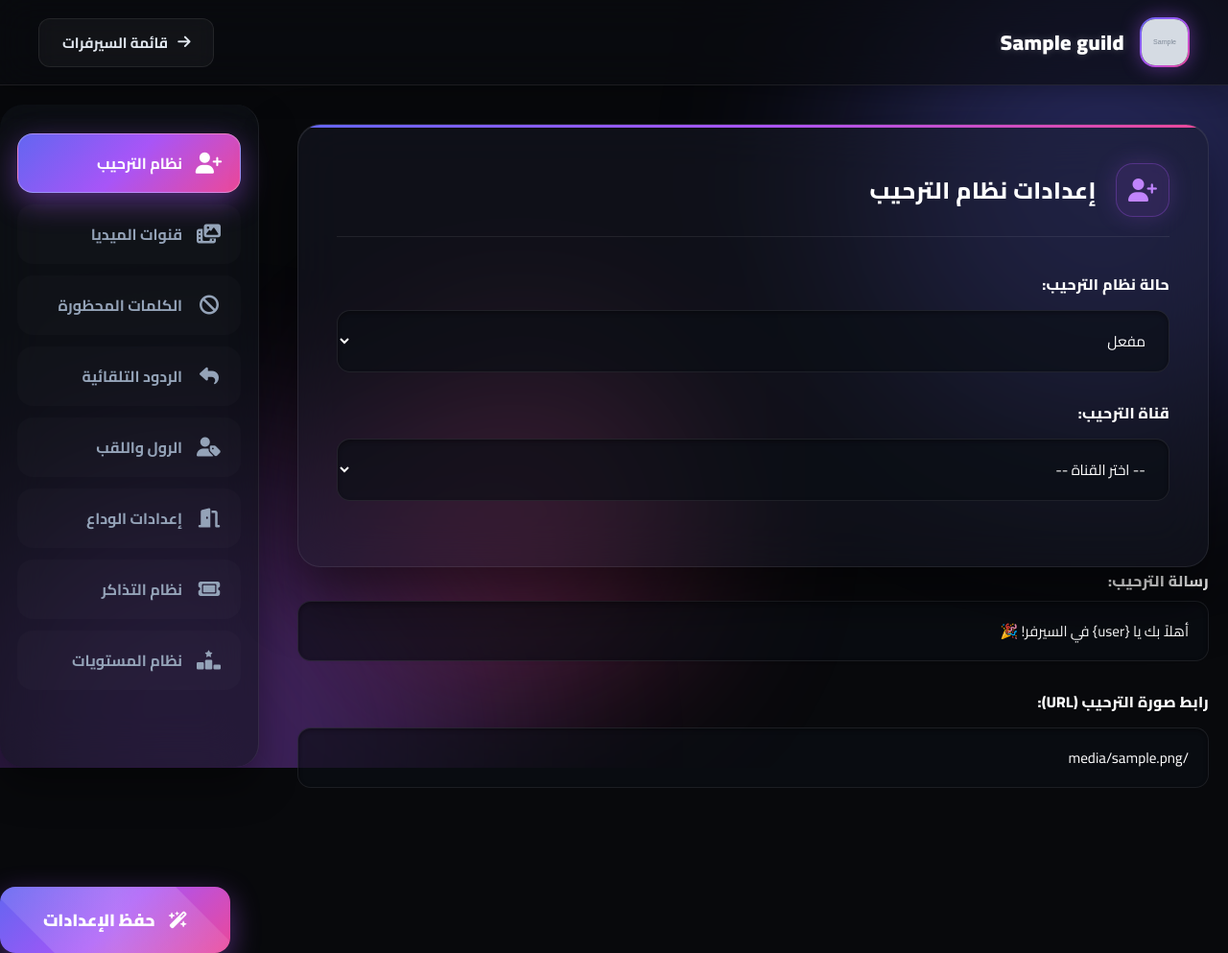
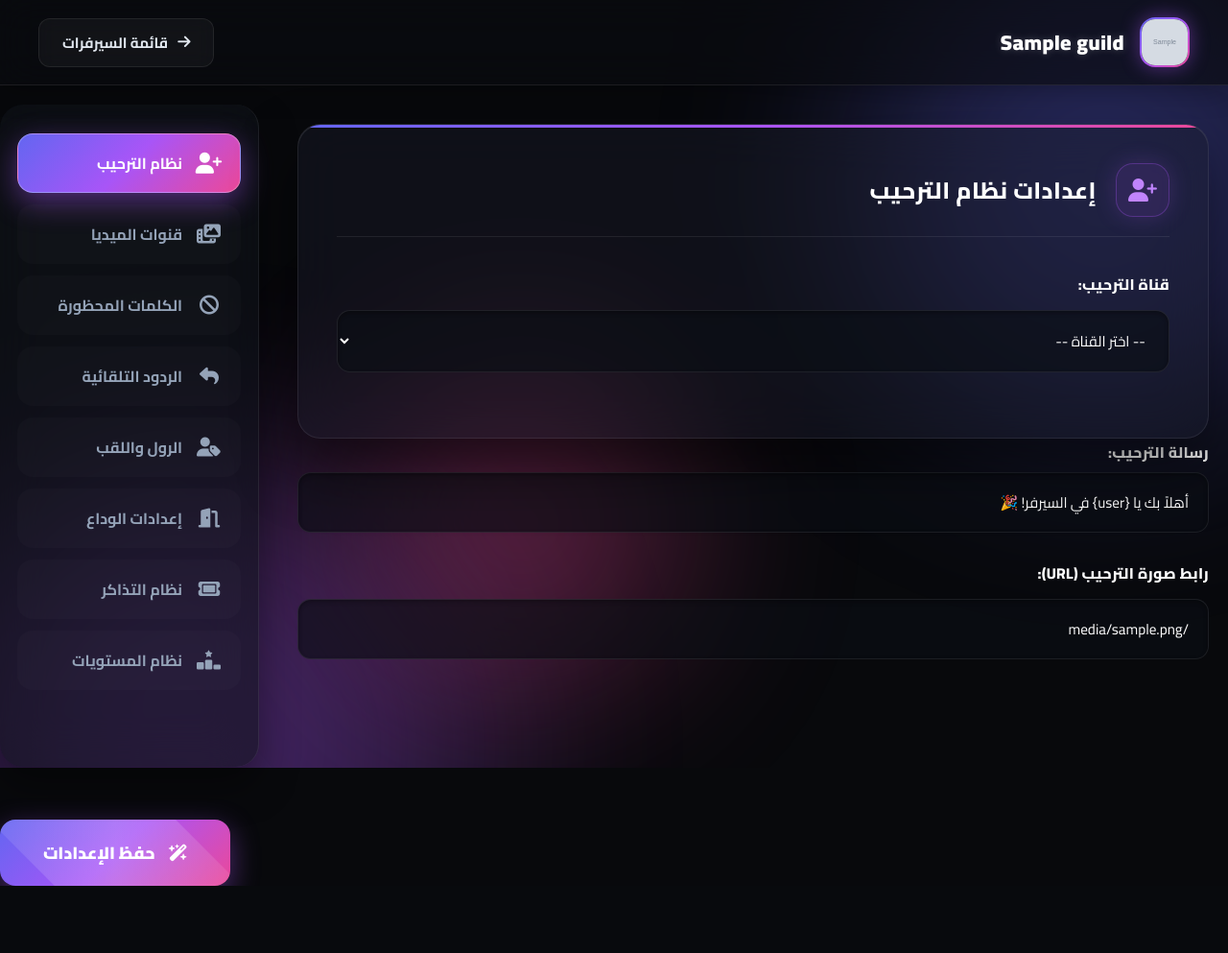
Before and after one commit to dauberhgb/My-bot, a Flask app: template templates/index.html in a window 1280 px wide. Shown: the whole page at 96% size. After the commit the page ends 923 px from the top, so only its background shows below. Run offline with Flask 3, Linux system fonts and the light colour scheme; the template is opened without the code that fills it: most values are stand-ins (such as "Sample title", 1, 10 or a date in 2020); grey boxes marked "Sample" are stand-in pictures.

Commit message:
Remove welcome system status from settings
Removed the welcome system status selection from the settings.

```diff
--- a/templates/index.html
+++ b/templates/index.html
@@ -599,14 +599,6 @@
                         </div>
 
                             <div class="form-group">
-                                <label>{% if current_lang == 'en' %}Welcome System Status:{% else %}حالة نظام الترحيب:{% endif %}</label>
-                                <select name="welcome_enabled">
-                                    <option value="1" {% if settings and (settings.get('welcome_enabled') == True or settings.get('welcome_enabled') == '1' or settings.get('welcome_enabled') == 1) %}selected{% endif %}>{{ 'Enabled' if current_lang == 'en' else 'مفعل' }}</option>
-                                    <option value="0" {% if not settings or settings.get('welcome_enabled') == False or settings.get('welcome_enabled') == '0' or settings.get('welcome_enabled') == 0 %}selected{% endif %}>{{ 'Disabled' if current_lang == 'en' else 'معطل' }}</option>
-                                </select>
-                            </div>
-
-                            <div class="form-group">
                                 <label>{% if current_lang == 'en' %}Welcome Channel:{% else %}قناة الترحيب:{% endif %}</label>
                                 <select name="welcome_channel">
                                     <option value="">{% if current_lang == 'en' %}-- Select Channel --{% else %}-- اختر القناة --{% endif %}</option>
```
